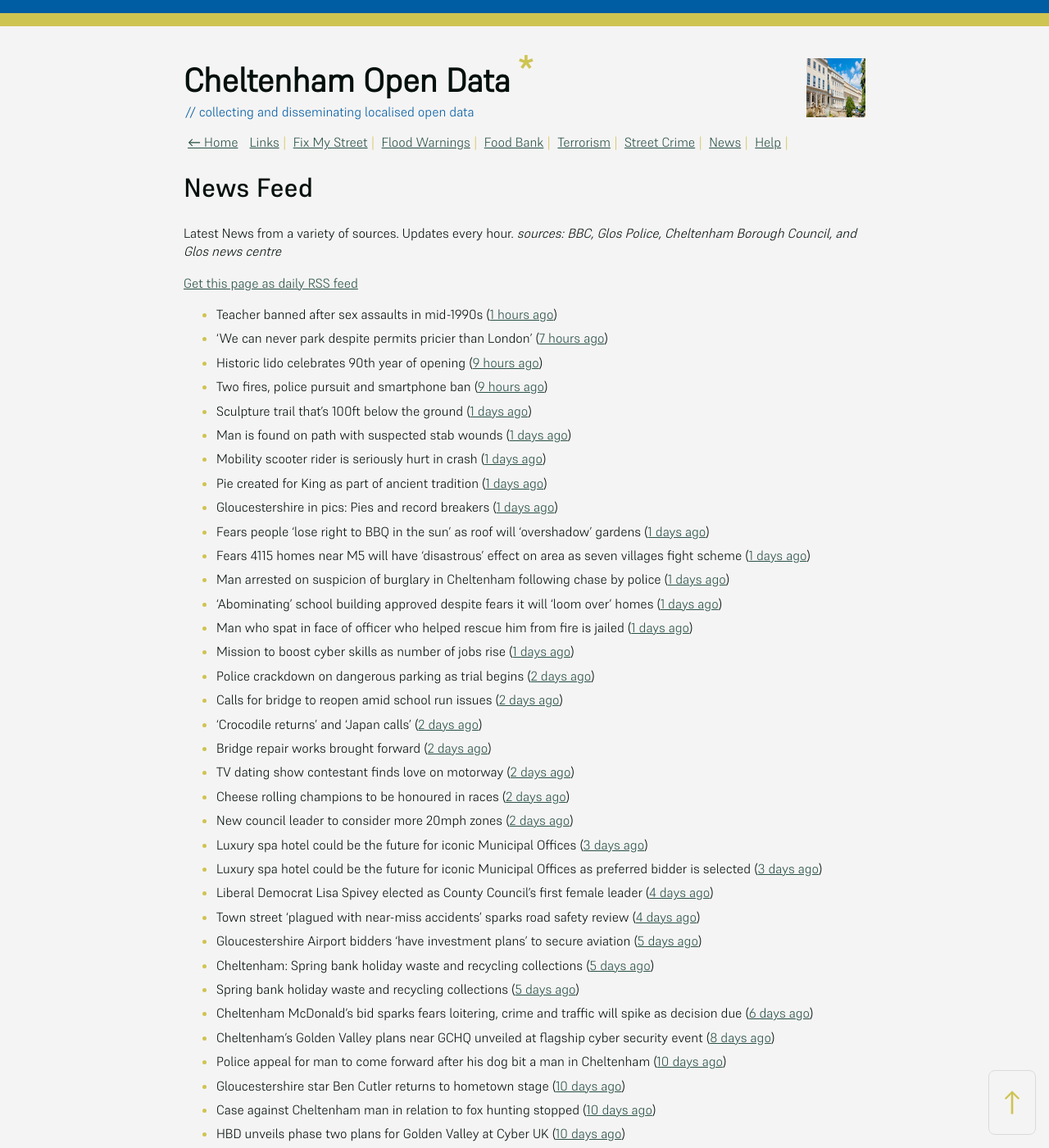
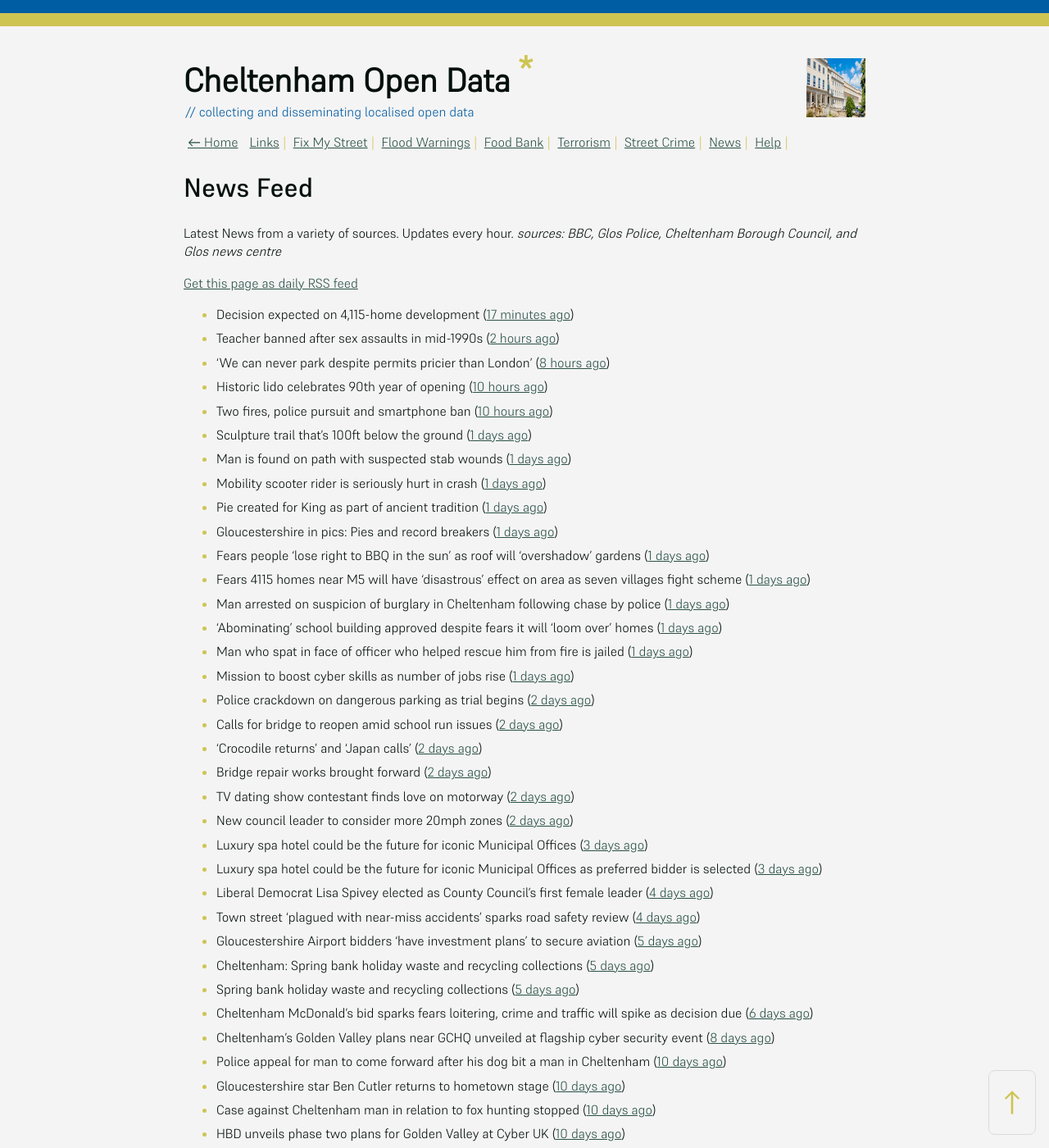
Before and after one commit to mat-0/cheltenham-open-data, a Jekyll site: the page built from _pages/news.md, in a window 1280 px wide and 1400 px high. Shown: the whole window at 82% size. Built offline with Jekyll 4.4.1, drawn with Linux system fonts in a browser that asks for light colours.

Commit message:
Updated 2025-05-25 16:57:50

```diff
--- a/_pages/news.md
+++ b/_pages/news.md
@@ -12,10 +12,11 @@ _sources: BBC, Glos Police, Cheltenham Borough Council, and Glos news centre_
 [Get this page as daily RSS feed](/daily.rss)
 
 <!-- news_marker starts -->
-- Teacher banned after sex assaults in mid-1990s ([1 hours ago](https://www.bbc.com/news/articles/c0mr40430ego))
-- 'We can never park despite permits pricier than London' ([7 hours ago](https://www.bbc.com/news/articles/cq544x9z6xqo))
-- Historic lido celebrates 90th year of opening ([9 hours ago](https://www.bbc.com/news/articles/ce39nny2212o))
-- Two fires, police pursuit and smartphone ban ([9 hours ago](https://www.bbc.com/news/articles/cd62jl7j2z5o))
+- Decision expected on 4,115-home development ([17 minutes ago](https://www.bbc.com/news/articles/c2d5nld906po))
+- Teacher banned after sex assaults in mid-1990s ([2 hours ago](https://www.bbc.com/news/articles/c0mr40430ego))
+- 'We can never park despite permits pricier than London' ([8 hours ago](https://www.bbc.com/news/articles/cq544x9z6xqo))
+- Historic lido celebrates 90th year of opening ([10 hours ago](https://www.bbc.com/news/articles/ce39nny2212o))
+- Two fires, police pursuit and smartphone ban ([10 hours ago](https://www.bbc.com/news/articles/cd62jl7j2z5o))
 - Sculpture trail that's 100ft below the ground ([1 days ago](https://www.bbc.com/news/articles/cgq335gp951o))
 - Man is found on path with suspected stab wounds ([1 days ago](https://www.bbc.com/news/articles/c5yxl0lxv4lo))
 - Mobility scooter rider is seriously hurt in crash ([1 days ago](https://www.bbc.com/news/articles/cx2eqqnx4zlo))
@@ -32,7 +33,6 @@ _sources: BBC, Glos Police, Cheltenham Borough Council, and Glos news centre_
 - 'Crocodile returns' and 'Japan calls' ([2 days ago](https://www.bbc.com/news/articles/clynl44237wo))
 - Bridge repair works brought forward ([2 days ago](https://www.bbc.com/news/articles/c8repy53ezyo))
 - TV dating show contestant finds love on motorway ([2 days ago](https://www.bbc.com/news/articles/cn84y0wnz2po))
-- Cheese rolling champions to be honoured in races ([2 days ago](https://www.bbc.com/news/articles/cy8nkklvm9mo))
 - New council leader to consider more 20mph zones ([2 days ago](https://www.bbc.com/news/articles/c1kvvdv71m4o))
 - Luxury spa hotel could be the future for iconic Municipal Offices ([3 days ago](https://gloucesternewscentre.co.uk/luxury-spa-hotel-could-be-the-future-for-iconic-municipal-offices/))
 - Luxury spa hotel could be the future for iconic Municipal Offices as preferred bidder is selected ([3 days ago](https://www.cheltenham.gov.uk/news/article/3014/luxury_spa_hotel_could_be_the_future_for_iconic_municipal_offices_as_preferred_bidder_is_selected))
```
Also changed, not shown: _data/flood.json (+4 -25 lines), index.md (+4 -4 lines).
